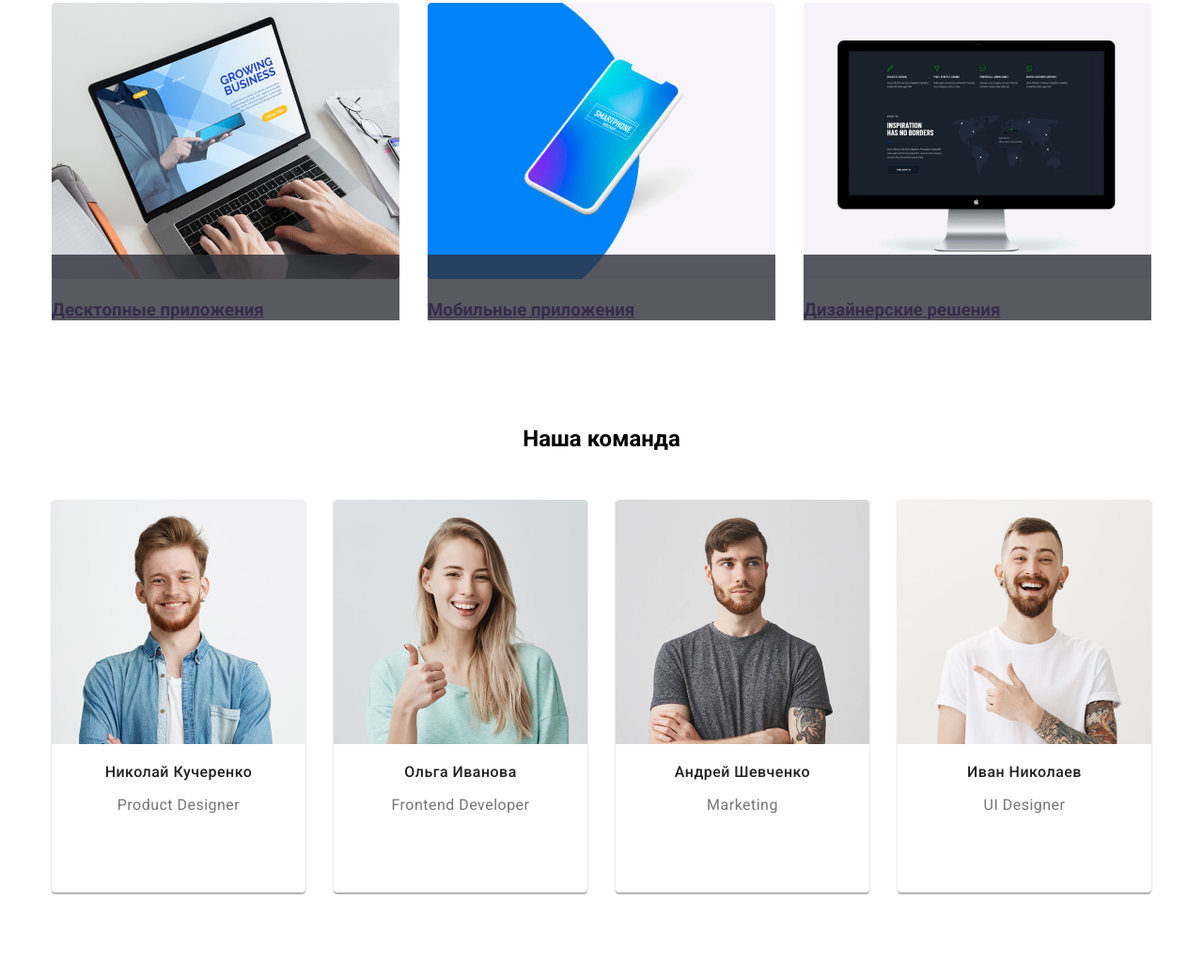
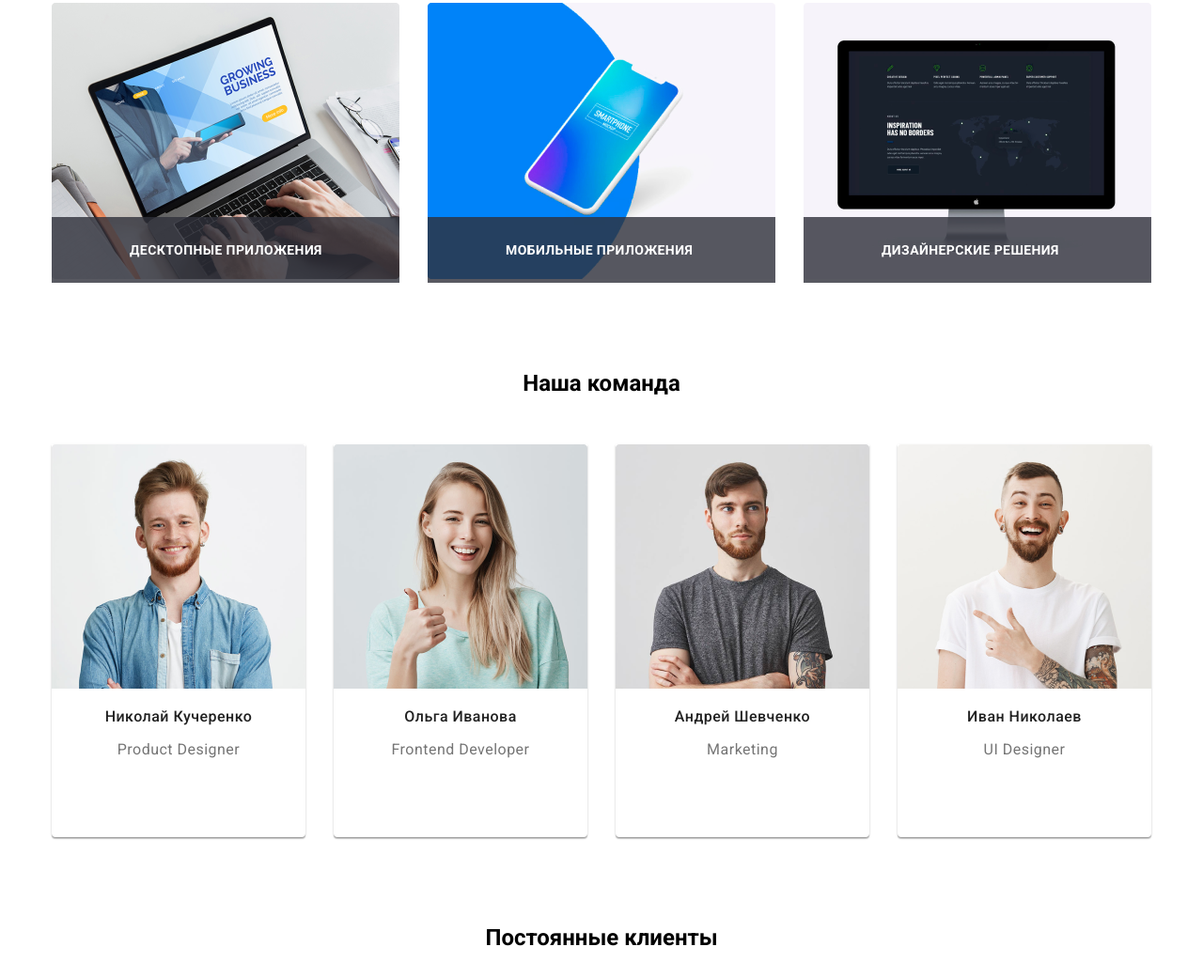
Before and after one commit to Dmitriy-fullstack/goit-markup-hw-07, a plain HTML site: page index.html in a window 1280 px wide. Shown: the part 1196-2237 px from the top of the page at 94% size. Drawn offline with nearby package versions, Linux system fonts and the light colour scheme.

Commit message:
исправляет крестик закрытия, заголовки видов работ

```diff
--- a/sass/index-style/components/_modal.scss
+++ b/sass/index-style/components/_modal.scss
@@ -178,6 +178,6 @@
     border-color: transparent;
     background-repeat: no-repeat;
     background-position: center;
-    transform: translate(50%,-50%);
+    transform: translate(9px,-9px);
     box-shadow: 0px 2px 1px rgba(0, 0, 0, 0.2), 0px 1px 1px rgba(0, 0, 0, 0.14), 0px 1px 3px rgba(0, 0, 0, 0.12);;
 }
--- a/sass/index-style/components/_work.scss
+++ b/sass/index-style/components/_work.scss
@@ -8,6 +8,24 @@
     .work-item:not(:last-child) {
         margin-right: 30px;
         }
+
+    .work-title {
+        position: absolute;
+        bottom: 27px;
+        left: 83px;
+        font-family: $main-font-family;
+        font-weight: bold;
+        font-size: 14px;
+        line-height: 16px;
+        letter-spacing: 0.03em;
+        text-transform: uppercase;
+        color: $white-color;
+        margin-top: 0;
+        margin-bottom: 0;
+
+
+    }
+
     .work-img {
         position: relative;
 
@@ -22,4 +40,5 @@
         }
     }
 
+
 }
--- a/sass/main.scss
+++ b/sass/main.scss
@@ -1,23 +1,23 @@
-@import "./index-style/utils/vars";
-@import "./index-style/base/normalize";
+@import "./utils/vars";
+@import "./base/normalize";
 @import "./index-style/components/page";
-@import "./index-style/utils/list";
-@import "./index-style/utils/link";
+@import "./utils/list";
+@import "./utils/link";
 @import "./index-style/components/logo";
-@import "./index-style/utils/content";
+@import "./utils/content";
 @import "./index-style/components/main-nav";
 @import "./index-style/components/site-nav";
 @import "./index-style/components/header-address";
 @import "./index-style/components/hero";
 @import "./index-style/components/advantages";
-@import "./index-style/utils/section-margin";
+@import "./utils/section-margin";
 @import "./index-style/components/work";
-@import "./index-style/utils/h2-title";
+@import "./utils/h2-title";
 @import "./index-style/components/team";
 @import "./index-style/components/clients";
 @import "./index-style/components/footer";
 @import "./index-style/components/modal";
-@import "./index-style/utils/is-hidden";
+@import "./utils/is-hidden";
 @import "./portfolio-style/components/filter";
-@import "./index-style/utils/display-none";
+@import "./utils/display-none";
 @import "./portfolio-style/components/projects";
```
Also changed, not shown: css/main.css, css/main.min.css, sass/base/_normalize.scss (renamed from sass/index-style/base/_normalize.scss), sass/utils/_content.scss (renamed from sass/index-style/utils/_content.scss), sass/utils/_display-none.scss (renamed from sass/index-style/utils/_display-none.scss), sass/utils/_h2-title.scss (renamed from sass/index-style/utils/_h2-title.scss), sass/utils/_is-hidden.scss (renamed from sass/index-style/utils/_is-hidden.scss), sass/utils/_link.scss (renamed from sass/index-style/utils/_link.scss), sass/utils/_list.scss (renamed from sass/index-style/utils/_list.scss), sass/utils/_section-margin.scss (renamed from sass/index-style/utils/_section-margin.scss), sass/utils/_vars.scss (renamed from sass/index-style/utils/_vars.scss), 2 other files.
